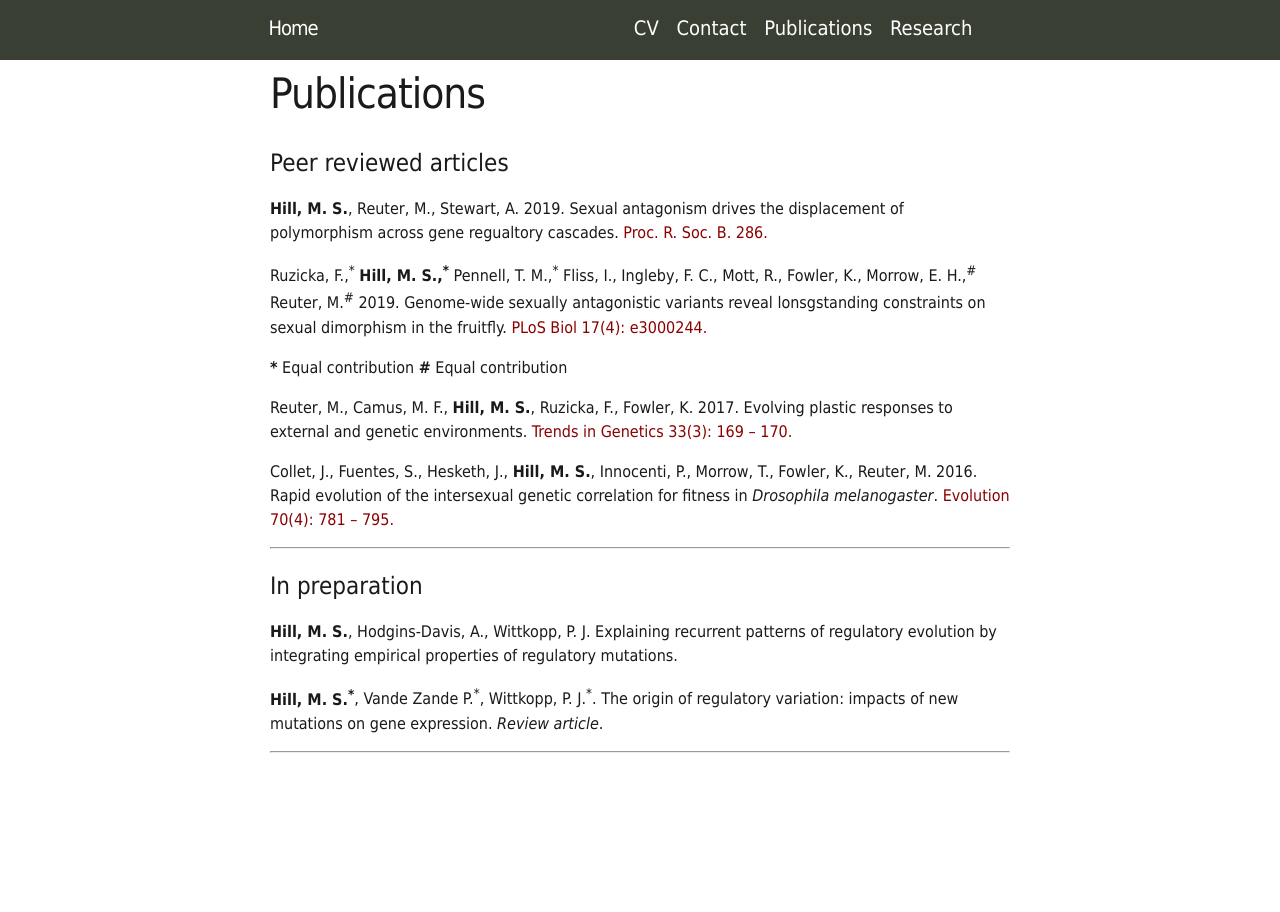
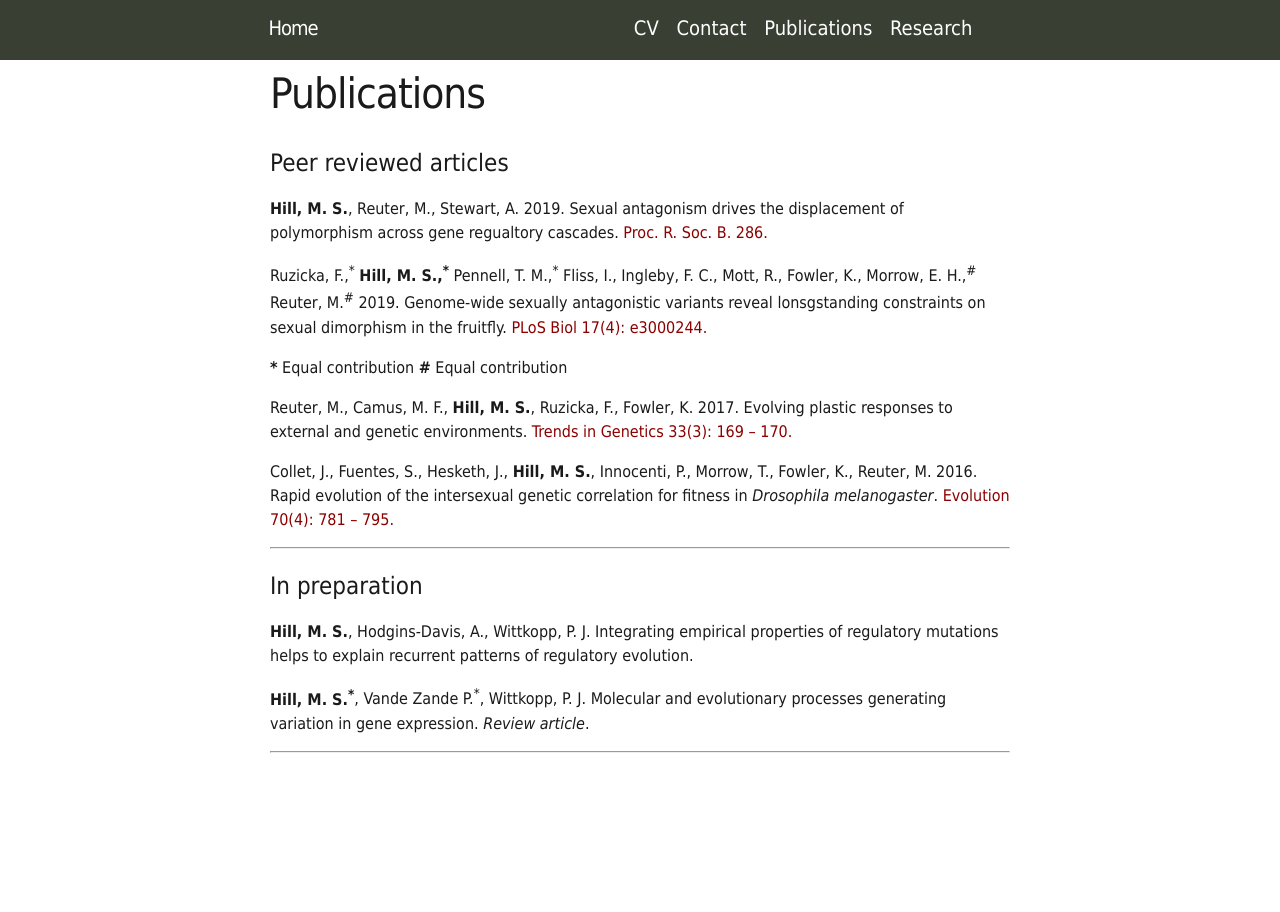
Before and after one commit to Mark-Stephen-Hill/Mark-Stephen-Hill.github.io, a Jekyll site: the page built from Publications.md, in a window 1280 px wide. Built offline with Jekyll 4.4.1, drawn with Linux system fonts in a browser that asks for light colours.

Commit message:
Update Publications.md

```diff
--- a/Publications.md
+++ b/Publications.md
@@ -34,8 +34,8 @@ Collet, J., Fuentes, S., Hesketh, J., <b>Hill, M. S.</b>, Innocenti, P., Morrow,
 <hr>
 <h1>In preparation</h1>
 
-<b>Hill, M. S.</b>, Hodgins-Davis, A., Wittkopp, P. J. Explaining recurrent patterns of regulatory evolution by integrating empirical properties of regulatory mutations.
+<b>Hill, M. S.</b>, Hodgins-Davis, A., Wittkopp, P. J. Integrating empirical properties of regulatory mutations helps to explain recurrent patterns of regulatory evolution.
 
-<b>Hill, M. S.<sup>*</sup></b>, Vande Zande P.<sup>*</sup>, Wittkopp, P. J.<sup>*</sup>. The origin of regulatory variation: impacts of new mutations on gene expression. <i>Review article</i>.
+<b>Hill, M. S.<sup>*</sup></b>, Vande Zande P.<sup>*</sup>, Wittkopp, P. J. Molecular and evolutionary processes generating variation in gene expression. <i>Review article</i>.
 
 <hr>
```
